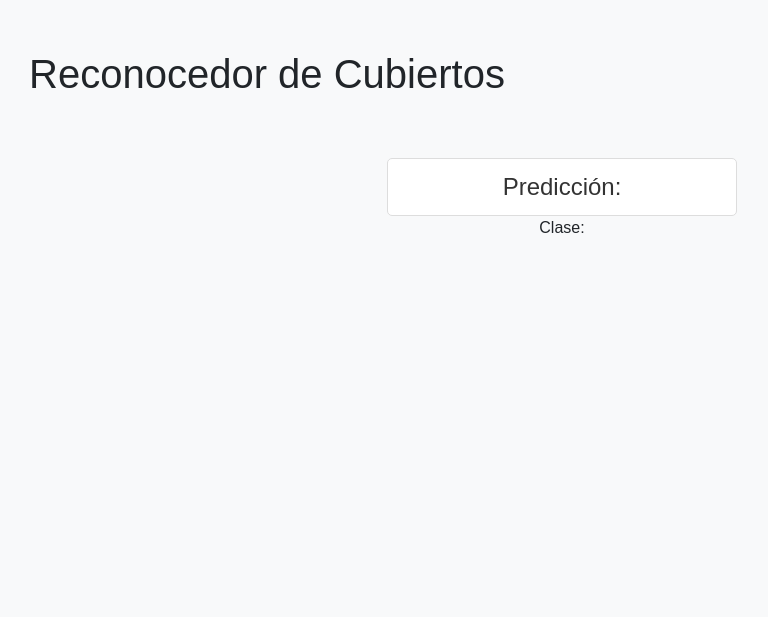
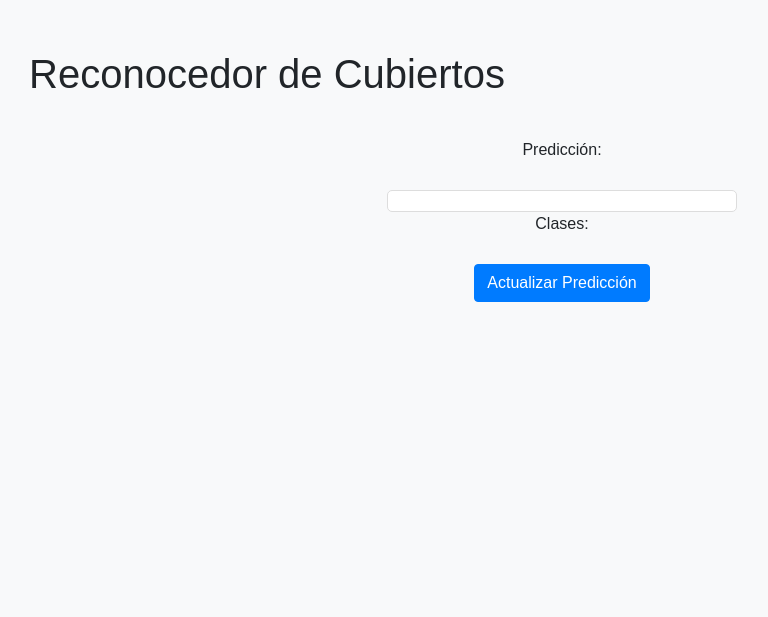
Before and after one commit to LuisaMaria21/AppWeb, a Flask app: page / in a window 1280 px wide. Shown: the top 617 px of the page, without its empty margins (373-1141 px from the left). Run offline with Flask 3, Linux system fonts and the light colour scheme; some libraries are stand-ins or nearby versions.

Commit message:
cambioss

```diff
--- a/Templates/index.html
+++ b/Templates/index.html
@@ -4,6 +4,10 @@
     <meta charset="UTF-8">
     <meta name="viewport" content="width=device-width, initial-scale=1.0">
     <title>Reconocedor de Cubiertos</title>
+    <script src="https://code.jquery.com/jquery-3.5.1.slim.min.js"></script>
+    <script src="https://cdn.jsdelivr.net/npm/@popperjs/core@2.5.4/dist/umd/popper.min.js"></script>
+    <script src="https://stackpath.bootstrapcdn.com/bootstrap/4.5.2/js/bootstrap.min.js"></script>
+    <script src="https://cdnjs.cloudflare.com/ajax/libs/socket.io/4.0.1/socket.io.js"></script>
     <link href="https://stackpath.bootstrapcdn.com/bootstrap/4.5.2/css/bootstrap.min.css" rel="stylesheet">
     <style>
         body {
@@ -39,6 +43,9 @@
             border-radius: 5px;
             background-color: #fff;
         }
+        .button-container {
+            margin-top: 20px;
+        }
     </style>
 </head>
 <body>
@@ -49,120 +56,72 @@
         <div class="row">
             <div class="video-container col-md-6">
                 <video id="video" width="640" height="480" autoplay></video>
+                <canvas id="canvas" hidden></canvas>
             </div>
             <div class="output-container col-md-4">
-                <div id="output" class="text-center">Predicción: </div>
-                <div id="class-prediction" class="text-center">Clase: </div>
+                <label>Predicción:</label>
+                <div id="output" class="text-center"></div>
+                <label>Clases:</label>
+                <div id="class-prediction" class="text-center"></div>
+                <div class="button-container">
+                    <button onclick="updatePrediction()" class="btn btn-primary">Actualizar Predicción</button>
+                </div>
+                <div id="confirmation" class="text-center" style="display: none;">Imagen recibida correctamente</div>
             </div>
         </div>
     </div>
+
     <script>
-        const socket = io();
+        function updatePrediction() {
+            fetch('/get_prediction')  // Realizar una solicitud al servidor Flask
+                .then(response => response.json())
+                .then(data => {
+                    // Actualizar los elementos HTML con las nuevas predicciones
+                    document.getElementById('output').innerText = 'Predicción: ' + data.prediccion;
+                    document.getElementById('class-prediction').innerText = 'Clases: ' + data.classes.join(', ');
+                    console.log('El servidor dice: ' + data);
+                    showConfirmation(); // Mostrar mensaje de confirmación
+                })
+                .catch(error => console.error('Error:', error));
+        }
 
-        // Manejar mensaje entrante del servidor
-        socket.on('response', function(response) {
-            console.log('Received response from server: ' + response);
-            // Aquí puedes hacer lo que quieras con la respuesta del servidor
+        function showConfirmation() {
+            document.getElementById('confirmation').style.display = 'block';
+            setTimeout(function() {
+                document.getElementById('confirmation').style.display = 'none';
+            }, 3000); // Ocultar el mensaje después de 3 segundos
+        }
+
+        var socket = io.connect('http://127.0.0.1:5000');
+        const video = document.getElementById('video');
+        const canvas = document.getElementById('canvas');
+        const context = canvas.getContext('2d');
+
+        socket.on('connect', function () {
+            console.log('Conectado al servidor');
         });
 
-        // Función para capturar una imagen del video y enviarla al servidor Flask
-        function captureImage(video) {
-            // Crear un canvas para capturar la imagen del video
-            let canvas = document.createElement('canvas');
-            canvas.width = video.videoWidth;
-            canvas.height = video.videoHeight;
-            let context = canvas.getContext('2d');
-            context.drawImage(video, 0, 0, canvas.width, canvas.height);
+        socket.on('message', function (data) {
+            document.getElementById('output').innerText = 'Predicción: ' + data.prediccion;
+            document.getElementById('class-prediction').innerText = 'Clases: ' + data.classes.join(', ');
+            console.log('El servidor dice: ' + data);
+            showConfirmation(); // Mostrar mensaje de confirmación
+        });
 
-            // Convertir el canvas a un blob y enviarlo al servidor
-            canvas.toBlob(function(blob) {
-                let formData = new FormData();
-                formData.append('image', blob, 'frame.jpg');
+        navigator.mediaDevices.getUserMedia({ video: true })
+            .then((stream) => {
+                video.srcObject = stream;
+            })
+            .catch((error) => {
+                console.error('Error al acceder a la cámara:', error);
+            });
 
-                fetch('/predict', {
-                    method: 'POST',
-                    body: formData
-                })
-                .then(response => response.json())
-                .then(data => {
-                    if (data.prediction) {
-                        document.getElementById('output').innerText = `Predicción: ${data.prediction}`;
-
-                        // Mostrar la predicción de las clases
-                        document.getElementById('class-prediction').innerText = `Clase: ${data.class_prediction}`;
-                    } else if (data.error) {
-                        console.log(data.error);
-                    }
-                })
-                .catch(error => {
-                    console.log('Error:', error);
-                });
-            }, 'image/jpeg');
-        }
-
-        // Asegurarse de que el navegador soporte getUserMedia
-        function hasGetUserMedia() {
-            return !!(navigator.mediaDevices && navigator.mediaDevices.getUserMedia);
-        }
-
-        if (hasGetUserMedia()) {
-            // Accede a la cámara
-            navigator.mediaDevices.getUserMedia({ video: true })
-            .then(function(stream) {
-                let video = document.getElementById('video');
-                video.srcObject = stream;
-
-                // Función para capturar y enviar el video al servidor
-                function captureAndSend() {
-                    // Crear un canvas para capturar la imagen del video
-                    let canvas = document.createElement('canvas');
-                    canvas.width = video.videoWidth;
-                    canvas.height = video.videoHeight;
-                    let context = canvas.getContext('2d');
-                    context.drawImage(video, 0, 0, canvas.width, canvas.height);
-
-                    // Convertir el canvas a un blob y enviarlo al servidor
-                    canvas.toBlob(function(blob) {
-                        let formData = new FormData();
-                        formData.append('image', blob, 'frame.jpg');
-
-                        fetch('/predict', {
-                            method: 'POST',
-                            body: formData
-                        })
-                        .then(response => response.json())
-                        .then(data => {
-                            if (data.prediction) {
-                                document.getElementById('output').innerText = `Predicción: ${data.prediction}`;
-
-                                // Mostrar la predicción de las clases
-                                document.getElementById('class-prediction').innerText = `Clase: ${data.class_prediction}`;
-                            } else if (data.error) {
-                                console.log(data.error);
-                            }
-                        })
-                        .catch(error => {
-                            console.log('Error:', error);
-                        });
-                    }, 'image/jpeg');
-
-                    // Continuar capturando y enviando el video en tiempo real
-                    requestAnimationFrame(captureAndSend);
-                }
-
-                // Comenzar a capturar y enviar el video en tiempo real
-                captureAndSend();
-            })
-            .catch(function(error) {
-                console.log("Error al acceder a la cámara: ", error);
-            });
-        } else {
-            alert("getUserMedia() no es compatible con tu navegador");
-        }
+        const FPS = 10;  // Ajustar la frecuencia de cuadros según sea necesario
+        setInterval(() => {
+            context.drawImage(video, 0, 0, video.videoWidth, video.videoHeight, 0, 0, 300, 150);
+            const dataURL = canvas.toDataURL('image/jpeg');
+            socket.emit('message', dataURL);
+        }, 1000 / FPS);
     </script>
-    <script src="https://code.jquery.com/jquery-3.5.1.slim.min.js"></script>
-    <script src="https://cdn.jsdelivr.net/npm/@popperjs/core@2.5.4/dist/umd/popper.min.js"></script>
-    <script src="https://stackpath.bootstrapcdn.com/bootstrap/4.5.2/js/bootstrap.min.js"></script>
-    <script src="https://cdnjs.cloudflare.com/ajax/libs/socket.io/4.0.1/socket.io.js"></script>
 </body>
 </html>
```
